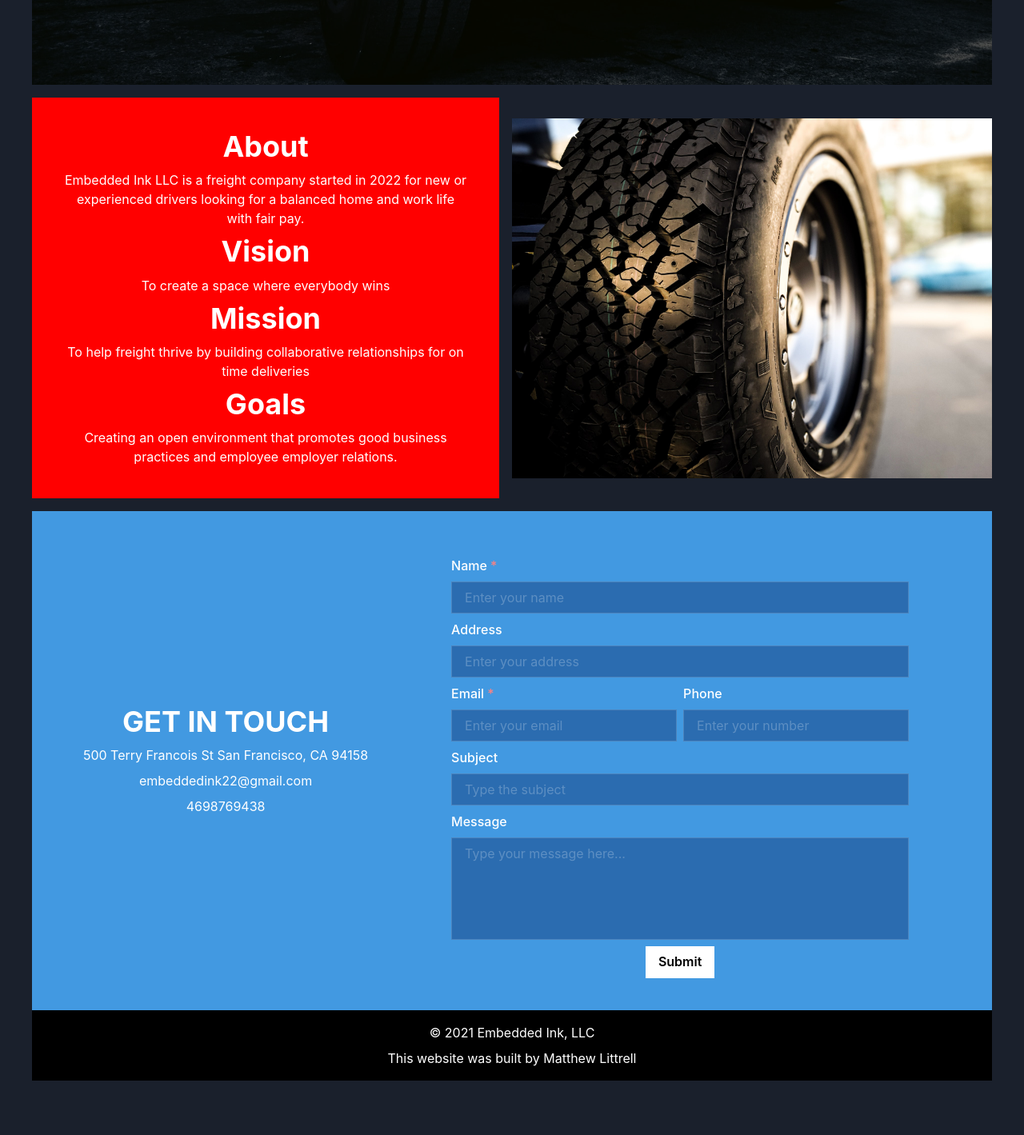
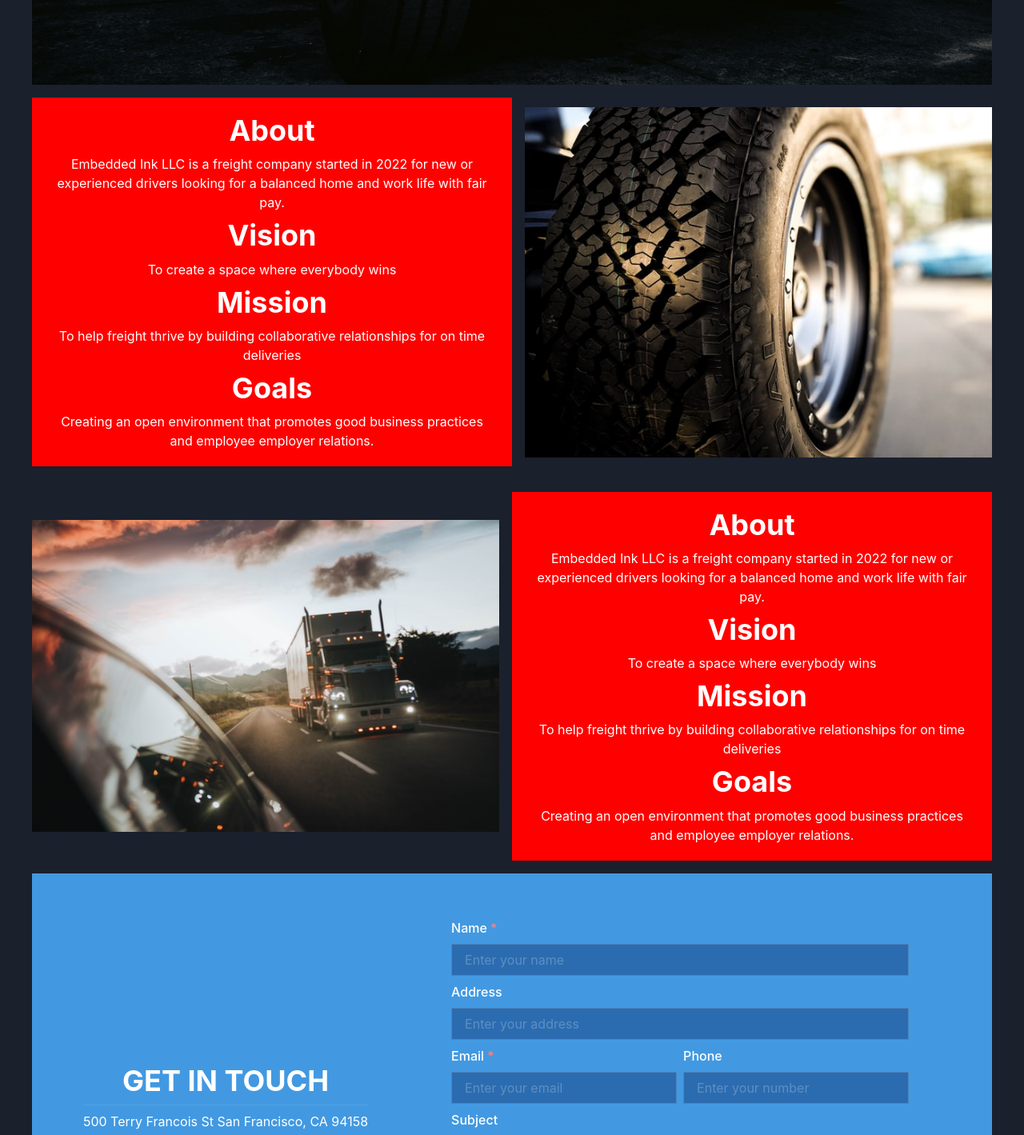
Before and after one commit to digidevguy/embedded-ink-freight, a Next.js app: page / in a window 1280 px wide. Shown: the part 883-2302 px from the top of the page at 80% size. Before the commit the page ends 2234 px from the top, so only its background shows below. Built offline with nearby package versions, Linux system fonts and the light colour scheme.

Commit message:
Update to about section, smooth scrolling implemented

```diff
--- a/components/AboutSection.js
+++ b/components/AboutSection.js
@@ -1,17 +1,22 @@
-import Image from "next/image";
-import { Box, Center, Heading, Stack, Text, VStack } from "@chakra-ui/react";
+import Image from 'next/image';
+import { Box, Center, Heading, Stack, Text, VStack } from '@chakra-ui/react';
 
 const AboutSection = ({ color, backgroundColor }) => {
 	return (
+		<>
 			<Stack
-      direction={["column", null, "row"]}
+				direction={['column', null, 'row']}
 				// alignItems='center'
 				spacing={[null, null, 4]}
 				py={[0, null, 4]}
 			>
-      <Box bg={backgroundColor} textAlign="center" maxW={["full", null, "50%"]}>
-        <VStack p={10}>
-          <Heading color={color} id="about">
+				<VStack
+					p={5}
+					bg={backgroundColor}
+					maxW={['full', null, '50%']}
+					textAlign='center'
+				>
+					<Heading color={color} id='about'>
 						About
 					</Heading>
 					<Text color={color}>
@@ -19,18 +24,18 @@ const AboutSection = ({ color, backgroundColor }) => {
 						experienced drivers looking for a balanced home and work life with
 						fair pay.
 					</Text>
-          <Heading color={color} id="about">
+					<Heading color={color} id='about'>
 						Vision
 					</Heading>
 					<Text color={color}>To create a space where everybody wins</Text>
-          <Heading color={color} id="about">
+					<Heading color={color} id='about'>
 						Mission
 					</Heading>
 					<Text color={color}>
 						To help freight thrive by building collaborative relationships for
 						on time deliveries
 					</Text>
-          <Heading color={color} id="about">
+					<Heading color={color} id='about'>
 						Goals
 					</Heading>
 					<Text color={color}>
@@ -38,19 +43,77 @@ const AboutSection = ({ color, backgroundColor }) => {
 						and employee employer relations.
 					</Text>
 				</VStack>
-      </Box>
 				<Center
-        maxW={["full", null, "50%"]}
-        overflow="hidden"
-        alignItems="center"
+					maxW={['full', null, '50%']}
+					overflow='hidden'
+					alignItems='center'
 				>
-        <Image
-          src="/images/obi-onyeador-Irdm0-tevPc-unsplash (1).jpg"
+					{/* <Image
+						src='/images/obi-onyeador-Irdm0-tevPc-unsplash (1).jpg'
 						width={1920}
 						height={1440}
+					/> */}
+					<Image
+						src='/images/obi-onyeador-Irdm0-tevPc-unsplash.jpg'
+						width={640}
+						height={480}
 					/>
 				</Center>
 			</Stack>
+
+			<Stack
+				direction={['column-reverse', null, 'row']}
+				// alignItems='center'
+				spacing={[null, null, 4]}
+				py={[0, null, 4]}
+			>
+				<Center
+					maxW={['full', null, '50%']}
+					overflow='hidden'
+					alignItems='center'
+				>
+					<Image
+						src='/images/small-josiah-farrow-ucuOscdCaO4-unsplash.jpg'
+						width={640}
+						height={427}
+					/>
+				</Center>
+
+				<VStack
+					p={5}
+					bg={backgroundColor}
+					textAlign='center'
+					maxW={['full', null, '50%']}
+				>
+					<Heading color={color} id='about'>
+						About
+					</Heading>
+					<Text color={color}>
+						Embedded Ink LLC is a freight company started in 2022 for new or
+						experienced drivers looking for a balanced home and work life with
+						fair pay.
+					</Text>
+					<Heading color={color} id='about'>
+						Vision
+					</Heading>
+					<Text color={color}>To create a space where everybody wins</Text>
+					<Heading color={color} id='about'>
+						Mission
+					</Heading>
+					<Text color={color}>
+						To help freight thrive by building collaborative relationships for
+						on time deliveries
+					</Text>
+					<Heading color={color} id='about'>
+						Goals
+					</Heading>
+					<Text color={color}>
+						Creating an open environment that promotes good business practices
+						and employee employer relations.
+					</Text>
+				</VStack>
+			</Stack>
+		</>
 	);
 };
 export default AboutSection;
--- a/components/ContactSection.js
+++ b/components/ContactSection.js
@@ -1,5 +1,5 @@
-import { Flex, Heading, Stack, Text, VStack } from "@chakra-ui/react";
-import ContactForm from "./ContactForm";
+import { Divider, Flex, Heading, Stack, Text, VStack } from '@chakra-ui/react';
+import ContactForm from './ContactForm';
 
 const ContactSection = ({
 	backgroundColor,
@@ -13,13 +13,14 @@ const ContactSection = ({
 			bg={backgroundColor}
 			color={color}
 			p={[4, null, 0]}
-      flexDirection={["column", null, "row"]}
-      justifyContent="space-evenly"
-      align="center"
+			flexDirection={['column', null, 'row']}
+			justifyContent='space-evenly'
+			align='center'
 			spacing={4}
 		>
-      <VStack textAlign="center">
+			<VStack textAlign='center'>
 				<Heading>GET IN TOUCH</Heading>
+				<Divider />
 				<Text>500 Terry Francois St San Francisco, CA 94158</Text>
 				<Text>embeddedink22@gmail.com</Text>
 				<Text>4698769438</Text>
--- a/pages/_document.js
+++ b/pages/_document.js
@@ -1,13 +1,13 @@
-import { ColorModeScript } from "@chakra-ui/react";
-import NextDocument, { Html, Head, Main, NextScript } from "next/document";
+import { ColorModeScript } from '@chakra-ui/react';
+import NextDocument, { Html, Head, Main, NextScript } from 'next/document';
 
 export default class Document extends NextDocument {
 	render() {
 		return (
-      <Html lang="en">
+			<Html lang='en' style={{ scrollBehavior: 'smooth' }}>
 				<Head></Head>
 				<body>
-          <ColorModeScript initialColorMode="dark" />
+					<ColorModeScript initialColorMode='dark' />
 					<Main />
 					<NextScript />
 				</body>
```
Also changed, not shown: public/images/small-josiah-farrow-ucuOscdCaO4-unsplash.jpg (added). Lines whose indentation alone changed are shown as unchanged.
